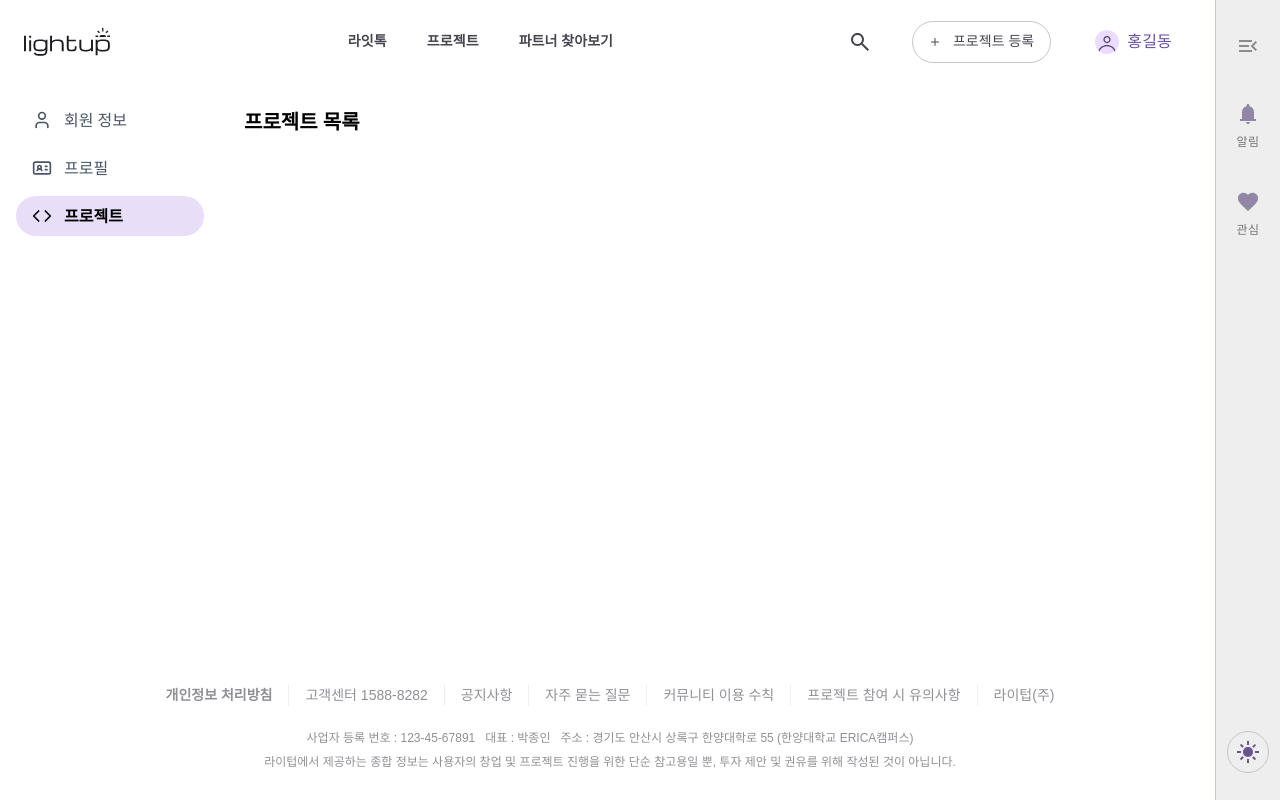
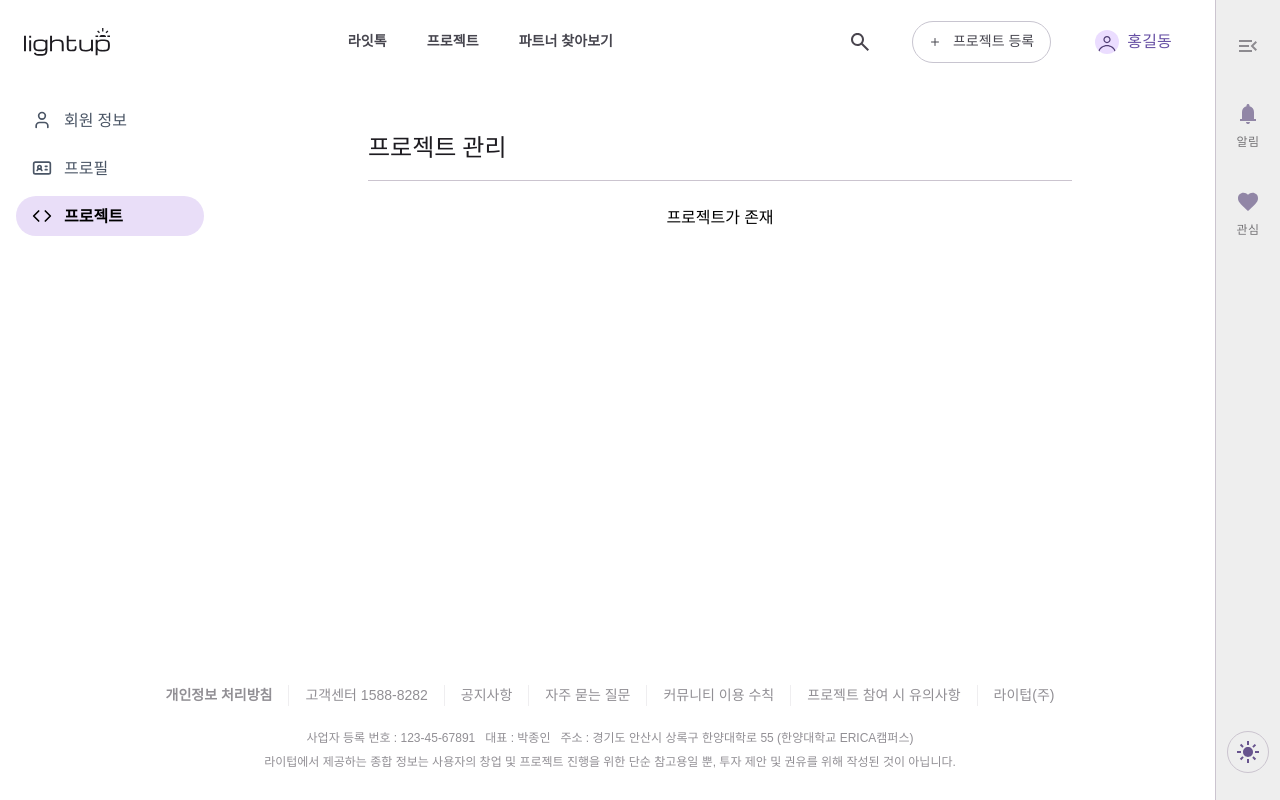
Before and after one commit to 1ronPark/Front-end, a React (Vite) app: page /myprofile in a window 1280 px wide. Both pictures are taken after a click on the button "프로젝트". Built offline with nearby package versions, Linux system fonts and the light colour scheme; a web font is replaced by a local one.

Commit message:
design: 프로젝트 탭 Empty인 경우 UI 완성

```diff
--- a/src/components/mypage/MyProjects.tsx
+++ b/src/components/mypage/MyProjects.tsx
@@ -1,9 +1,26 @@
-const MyProjects = () => {
+import MyProjectEmpty from "./project/MyProjectEmpty";
+import MyProjectList from "./project/MyProjectList";
+
+interface MyProjectProps {
+  hasData: boolean; //데이터가 있으면 true
+}
+
+const MyProjects = ({ hasData }: MyProjectProps) => {
   return (
-    <div>
-      <h2 className="text-xl font-bold mb-4">프로젝트 목록</h2>
-      {/* 프로젝트 리스트 등을 여기에 */}
-
+    <div className="flex-1 overflow-y-auto p-6 mx-[100px]">
+      <div className="flex justify-between items-center ">
+        <p
+          className="flex flex-col justify-center items-start gap-4
+        headline-small-emphasis"
+        >
+          프로젝트 관리
+        </p>
+      </div>
+      {/* 구분선 */}
+      <hr className="mt-4 border-t border-[#CBC4CF]" />
+      <div className="mt-6 flex flex-col items-center gap-8">
+        {hasData === false ? <MyProjectEmpty /> : <MyProjectList />}
+      </div>
     </div>
   );
 };
--- /dev/null
+++ b/src/components/mypage/project/MyProjectEmpty.tsx
@@ -0,0 +1,27 @@
+import projectEmptyIcon from "../../../assets/icons/mypage/project_empty.png";
+
+const MyProjectEmpty = () => {
+  return (
+    <div className="flex flex-col justify-center items-center gap-8">
+      {/* 프로젝트가 없는 이미지 섹션 */}
+      <div className="flex flex-col items-center px-2.5 ">
+        <img src={projectEmptyIcon} />
+        {/* 밑에 문구 */}
+        <span className="title-medium ">
+          현재 진행 중인 프로젝트가 없습니다.
+        </span>
+      </div>
+      {/* 밑에 버튼들 */}
+      <div className="flex flex-col items-start gap-4">
+        <button className="w-[240px] h-[40px] flex flex-col justify-center items-center rounded-xl bg-[#5A5891]">
+          <p className="text-[#FFF] label-large">둘러보러가기</p>
+        </button>
+        <button className="w-[240px] h-[40px] flex flex-col justify-center items-center rounded-xl border border-[#C8C5D0] border-solid">
+          <p className="text-[#47464F] label-large">등록하러가기</p>
+        </button>
+      </div>
+    </div>
+  );
+};
+
+export default MyProjectEmpty;
--- /dev/null
+++ b/src/components/mypage/project/MyProjectList.tsx
@@ -0,0 +1,5 @@
+const MyProjectList = () => {
+  return <div>프로젝트가 존재</div>;
+};
+
+export default MyProjectList;
--- a/src/pages/MyProfile.tsx
+++ b/src/pages/MyProfile.tsx
@@ -27,7 +27,9 @@ export const MyProfile = () => {
           />
         )}
         {activeTab === "edit" && <MyProfileEdit />}
-        {activeTab === "projects" && <MyProjects />}
+        {/* 내 프로젝트가 존재하냐 안하냐에 따라서 나오는 컴포넌트가 달라짐
+        해당 부분은 hasData:boolean으로 결정 */}
+        {activeTab === "projects" && <MyProjects hasData={true} />}
       </div>
     </div>
   );
```
Also changed, not shown: src/assets/icons/mypage/project_empty.png (added), src/components/mypage/project/MyprojectCard.tsx (added).
